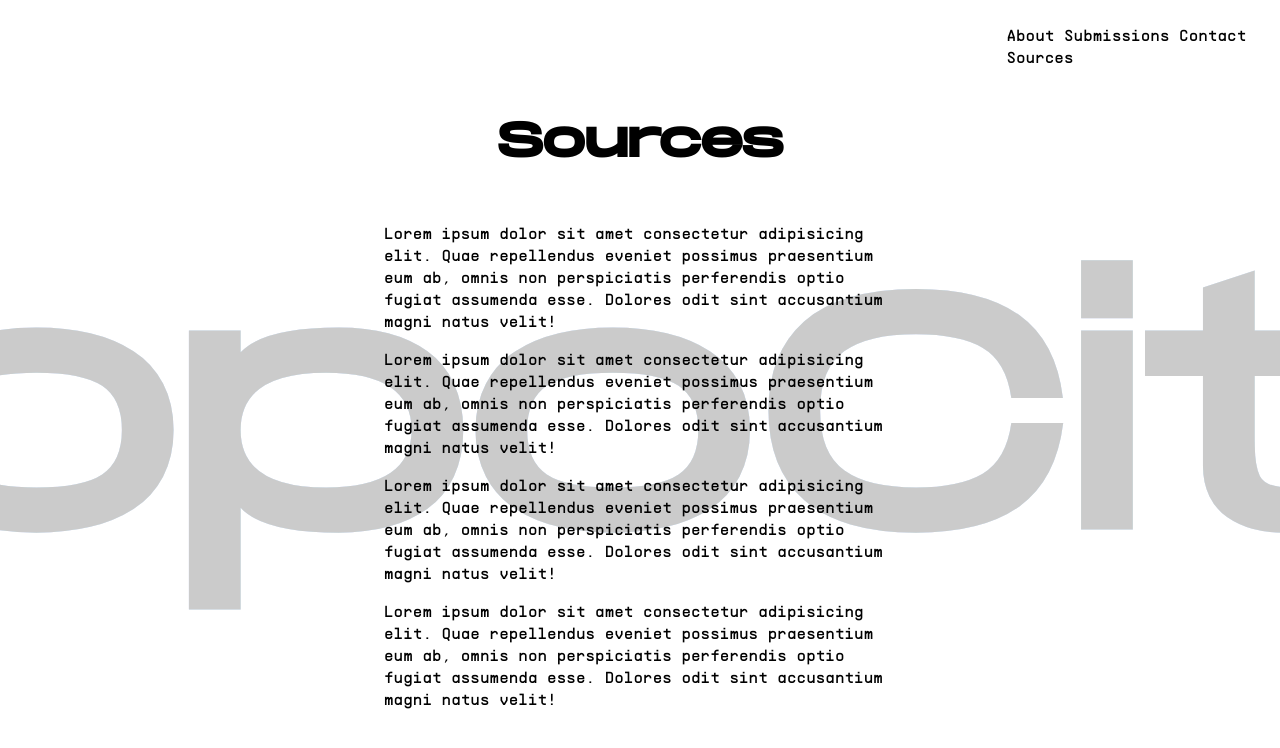
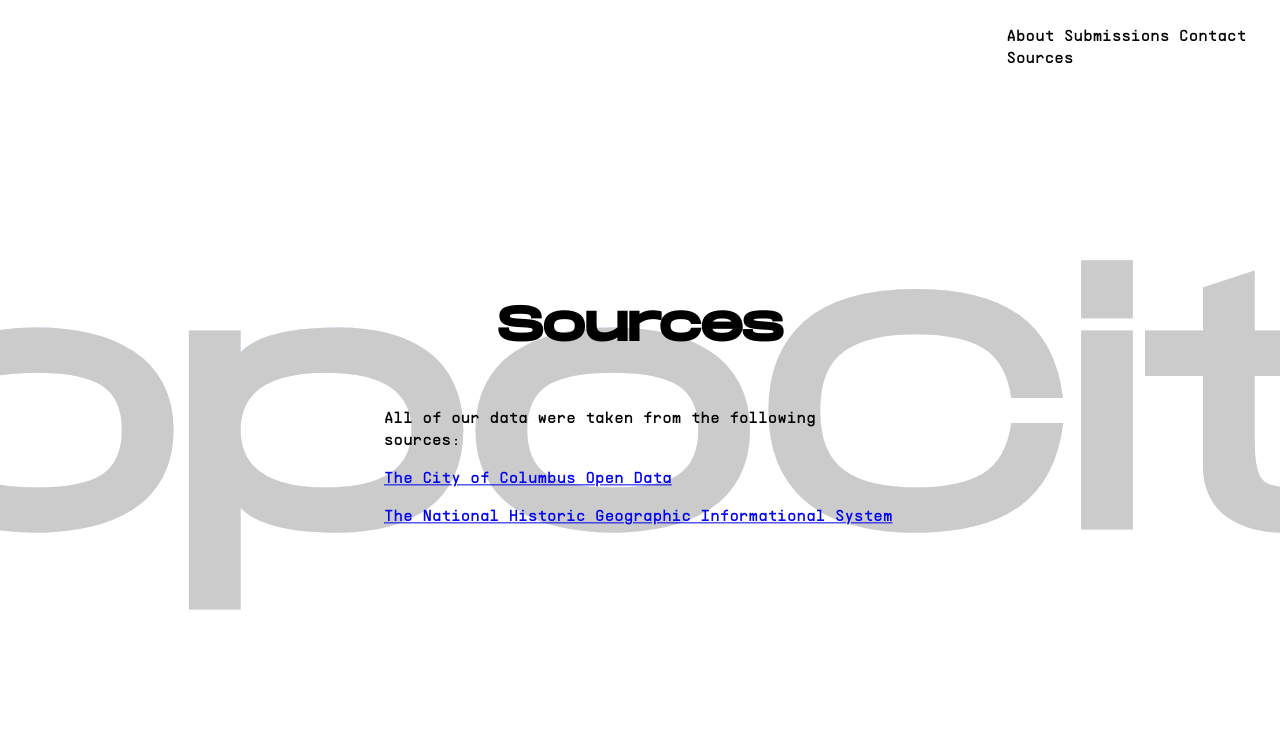
Before and after one commit to richgiang/rich-christian, a plain HTML site: page sources/index.html in a window 1280 px wide. Shown: the top 748 px of the page. Drawn offline with Linux system fonts and the light colour scheme.

Commit message:
added one map and sources

```diff
--- a/sources/index.html
+++ b/sources/index.html
@@ -25,16 +25,13 @@
         </div>
         <div>
             <p>
-                Lorem ipsum dolor sit amet consectetur adipisicing elit. Quae repellendus eveniet possimus praesentium eum ab, omnis non perspiciatis perferendis optio fugiat assumenda esse. Dolores odit sint accusantium magni natus velit!
+                All of our data were taken from the following sources:
             </p>
             <p>
-                Lorem ipsum dolor sit amet consectetur adipisicing elit. Quae repellendus eveniet possimus praesentium eum ab, omnis non perspiciatis perferendis optio fugiat assumenda esse. Dolores odit sint accusantium magni natus velit!
+                <a href="https://opendata.columbus.gov">The City of Columbus Open Data</a>
             </p>
             <p>
-                Lorem ipsum dolor sit amet consectetur adipisicing elit. Quae repellendus eveniet possimus praesentium eum ab, omnis non perspiciatis perferendis optio fugiat assumenda esse. Dolores odit sint accusantium magni natus velit!
-            </p>
-            <p>
-                Lorem ipsum dolor sit amet consectetur adipisicing elit. Quae repellendus eveniet possimus praesentium eum ab, omnis non perspiciatis perferendis optio fugiat assumenda esse. Dolores odit sint accusantium magni natus velit!
+                <a href="https://www.nhgis.org">The National Historic Geographic Informational System</a>
             </p>
         </div>
     </div>
```
Also changed, not shown: goodcity/index.html (+3 -3 lines), assets/CelebrateOne_Areas.png (added), assets/educationattainment.png (added), assets/medianhomevalue.png (added), assets/medianhouseincome.png (added), assets/publicplaces.png (added), assets/unemployment.png (added), assets/whereblackppllive.png (added), assets/wherewhiteppllive.png (added), 1 other file.
